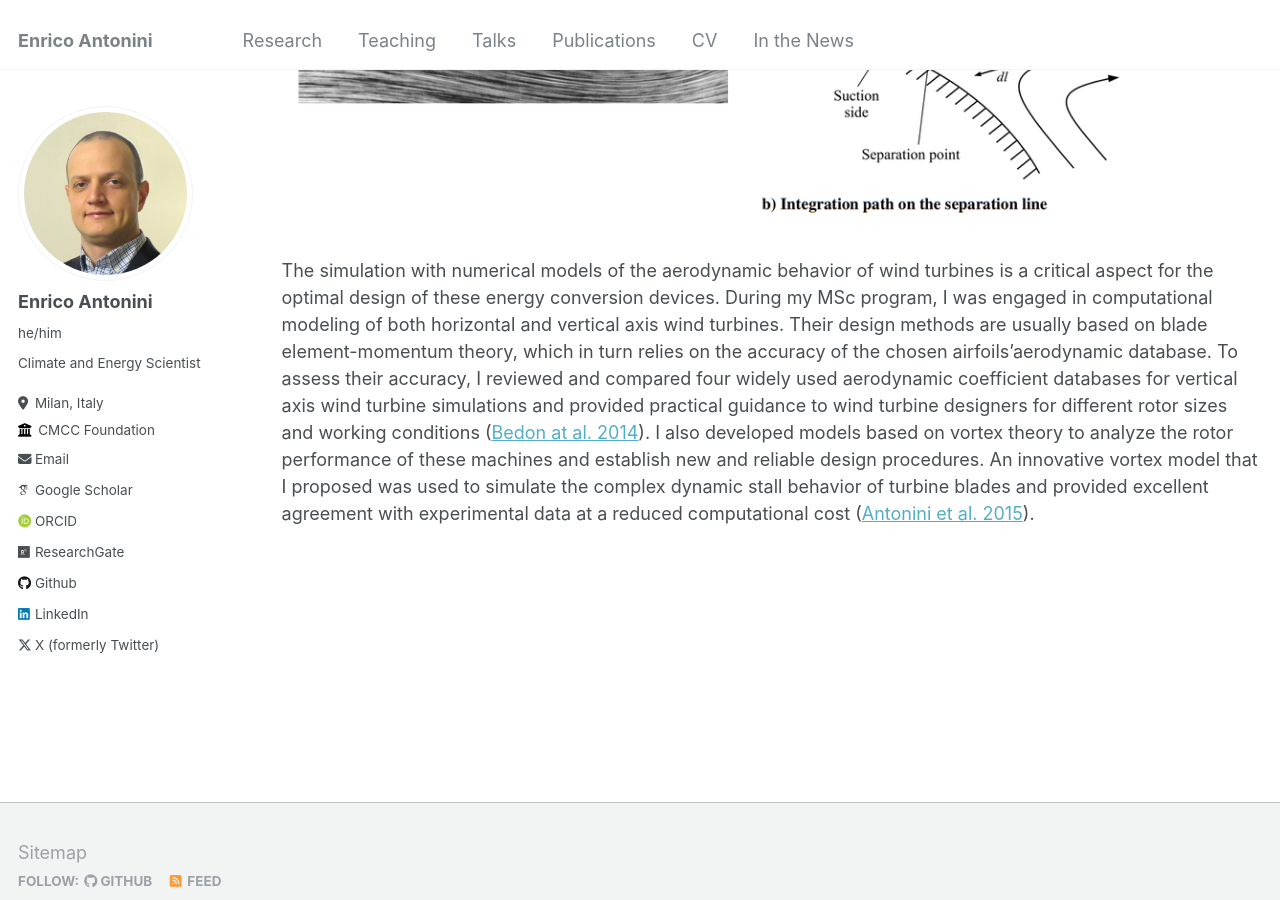
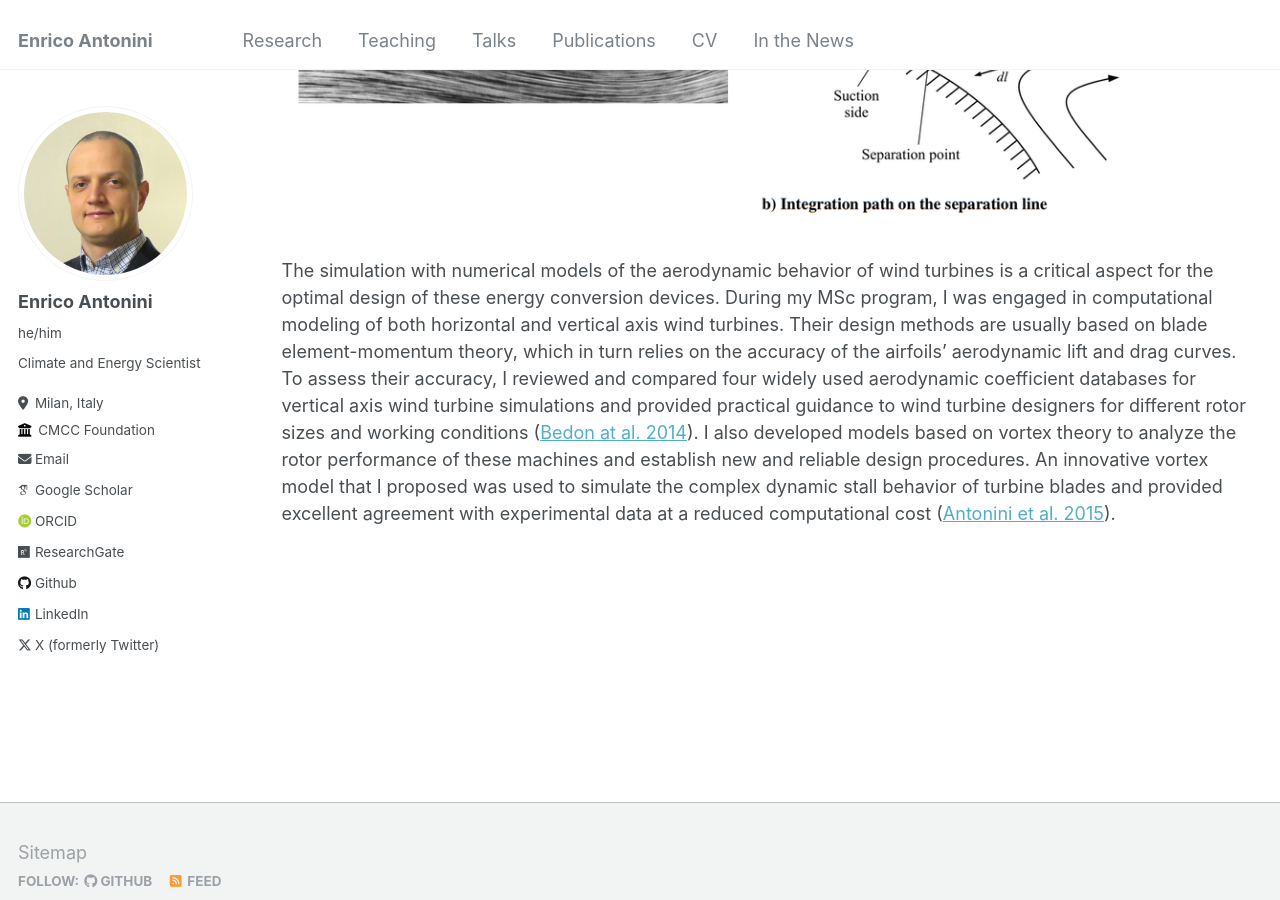
Before and after one commit to eantonini/eantonini.github.io, a Jekyll site: the page built from _pages/research.md, in a window 1280 px wide and 900 px high, scrolled down 2934 px. Built offline with Jekyll 4.4.1, drawn with Linux system fonts in a browser that asks for light colours; some web fonts are replaced; part of the change alters nothing that is shown.

```diff
--- a/_layouts/default.html
+++ b/_layouts/default.html
@@ -9,6 +9,17 @@ layout: compress
   <head>
     {% include head.html %}
     {% include head/custom.html %}
+
+    <!-- Google tag (gtag.js) -->
+    <script async src="https://www.googletagmanager.com/gtag/js?id=G-XJZK898F4N"></script>
+    <script>
+      window.dataLayer = window.dataLayer || [];
+      function gtag(){dataLayer.push(arguments);}
+      gtag('js', new Date());
+
+      gtag('config', 'G-XJZK898F4N');
+    </script>
+
   </head>
 
   <body>
--- a/_pages/research.md
+++ b/_pages/research.md
@@ -25,4 +25,4 @@ The siting of wind turbines when developing a new wind farm is a critical aspect
 
 <img src='/images/Airfoil-aerodynamics-1024x576.png'>
 
-The simulation with numerical models of the aerodynamic behavior of wind turbines is a critical aspect for the optimal design of these energy conversion devices. During my MSc program, I was engaged in computational modeling of both horizontal and vertical axis wind turbines. Their design methods are usually based on blade element-momentum theory, which in turn relies on the accuracy of the chosen airfoils’aerodynamic database. To assess their accuracy, I reviewed and compared four widely used aerodynamic coefficient databases for vertical axis wind turbine simulations and provided practical guidance to wind turbine designers for different rotor sizes and working conditions ([Bedon at al. 2014](https://doi.org/10.1016/j.rser.2014.07.126)). I also developed models based on vortex theory to analyze the rotor performance of these machines and establish new and reliable design procedures. An innovative vortex model that I proposed was used to simulate the complex dynamic stall behavior of turbine blades and provided excellent agreement with experimental data at a reduced computational cost ([Antonini et al. 2015](https://doi.org/10.2514/1.J053430)).
+The simulation with numerical models of the aerodynamic behavior of wind turbines is a critical aspect for the optimal design of these energy conversion devices. During my MSc program, I was engaged in computational modeling of both horizontal and vertical axis wind turbines. Their design methods are usually based on blade element-momentum theory, which in turn relies on the accuracy of the airfoils’ aerodynamic lift and drag curves. To assess their accuracy, I reviewed and compared four widely used aerodynamic coefficient databases for vertical axis wind turbine simulations and provided practical guidance to wind turbine designers for different rotor sizes and working conditions ([Bedon at al. 2014](https://doi.org/10.1016/j.rser.2014.07.126)). I also developed models based on vortex theory to analyze the rotor performance of these machines and establish new and reliable design procedures. An innovative vortex model that I proposed was used to simulate the complex dynamic stall behavior of turbine blades and provided excellent agreement with experimental data at a reduced computational cost ([Antonini et al. 2015](https://doi.org/10.2514/1.J053430)).
```
